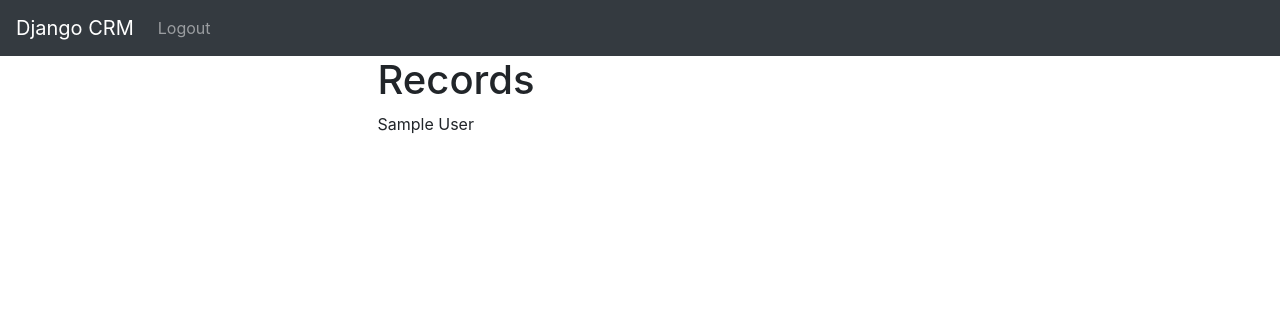
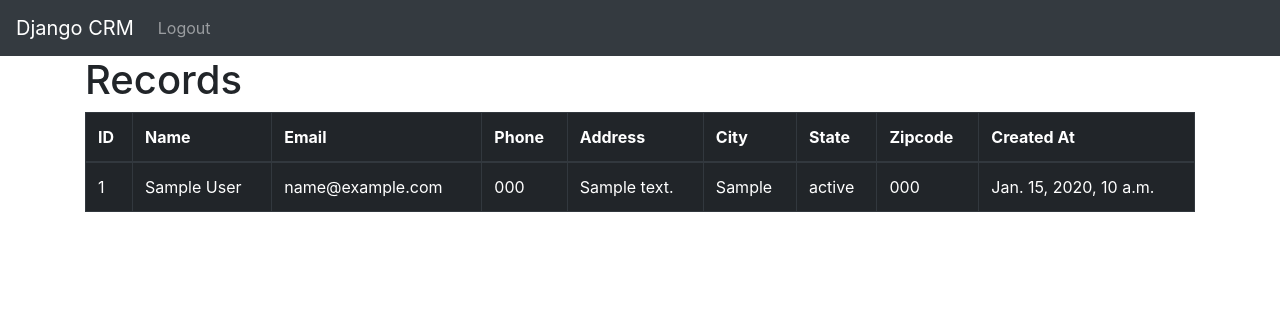
Before and after one commit to 0xnithishkumar/CRM, a Django app: page / in a window 1280 px wide. Shown: the top 316 px of the page. Run offline with Django 4.2, Linux system fonts and the light colour scheme; a user stored in the database is signed in; tables that the repository leaves empty hold one stand-in row (values such as "Sample post"); some libraries are stand-ins or nearby versions.

Commit message:
final table

```diff
--- a/dash/templates/home.html
+++ b/dash/templates/home.html
@@ -1,18 +1,41 @@
 {% extends 'base.html' %}
 
 {% block content %}
-
-    <div class="col-md-6 offset-md-3">
-
     {% if user.is_authenticated %}
         <h1>Records</h1>
 
-        {% if records %}
-            {% for i in records %}
-                {{i}}
-                <br>
-            {% endfor %}
-        {% endif %}
+        <table class="table table-dark table-hover table-bordered">
+            <thead>
+            <tr>
+                <th scope="col">ID</th>
+                <th scope="col">Name</th>
+                <th scope="col">Email</th>
+                <th scope="col">Phone</th>
+                <th scope="col">Address</th>
+                <th scope="col">City</th>
+                <th scope="col">State</th>
+                <th scope="col">Zipcode</th>
+                <th scope="col">Created At</th>
+            </tr>
+            </thead>
+            <tbody>
+                {% if records %}
+                    {% for i in records %}
+                <tr>
+                    <td>{{i.id}}</td>
+                    <td>{{i.first_name}} {{i.last_name}}</td>
+                    <td>{{i.email}}</td>
+                    <td>{{i.phone}}</td>
+                    <td>{{i.address}}</td>
+                    <td>{{i.city}}</td>
+                    <td>{{i.state}}</td>
+                    <td>{{i.zipcode}}</td>
+                    <td>{{i.created_at}}</td>
+                </tr>
+                    {% endfor %}
+                {% endif %}
+            </tbody>
+        </table>
     {% else %}
         <h1>Login</h1>
         <br>
@@ -26,9 +49,6 @@
             <input type="password" class="form-control" placeholder="Password" name="password" required>
             </div>
             <button type="submit" class="btn btn-dark">Login</button>
-        </form>
-    </div>
-
+        </form>]
     {% endif %}
-
 {% endblock %}
```
